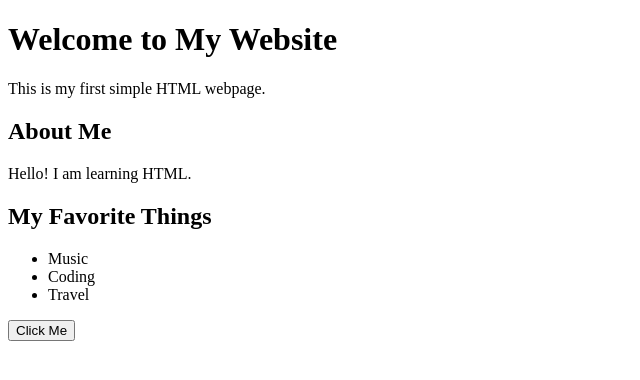
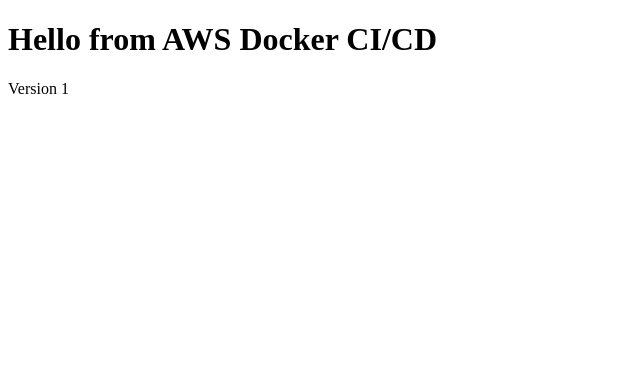
Before and after one commit to RMON247/CVT, a plain HTML site: page index.html in a window 1280 px wide. Shown: the whole page, without its empty margins (0-640 px from the left). Drawn offline with Linux system fonts and the light colour scheme.

Commit message:
Update index.html

```diff
--- a/index.html
+++ b/index.html
@@ -1,26 +1,7 @@
 <!DOCTYPE html>
 <html>
-<head>
-    <title>My First Webpage</title>
-</head>
 <body>
-
-    <h1>Welcome to My Website</h1>
-    <p>This is my first simple HTML webpage.</p>
-
-    <h2>About Me</h2>
-    <p>Hello! I am learning HTML.</p>
-
-    <h2>My Favorite Things</h2>
-    <ul>
-        <li>Music</li>
-        <li>Coding</li>
-        <li>Travel</li>
-    </ul>
-
-    <button onclick="alert('Hello! Thanks for visiting.')">
-        Click Me
-    </button>
-
+<h1>Hello from AWS Docker CI/CD</h1>
+<p>Version 1</p>
 </body>
 </html>
```
